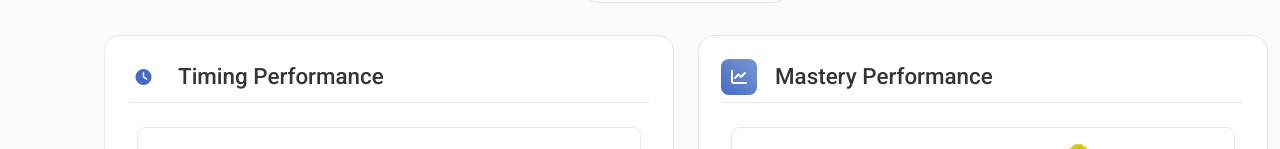
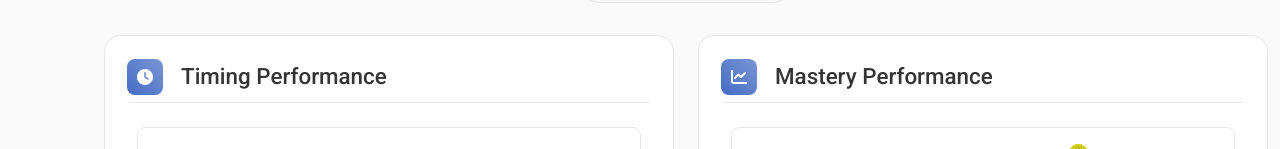
Before and after one commit to Orujhimaru/max_odyssey, a React (Vite) app: page /lab in a window 1280 px wide. Shown: the part 851-1000 px from the top of the page. Built offline with nearby package versions, Linux system fonts and the light colour scheme; sample sign-in values are in the browser's storage; a web font is replaced by a local one.

Commit message:
design: icon fix

```diff
--- a/src/pages/LabPage/LabPage.jsx
+++ b/src/pages/LabPage/LabPage.jsx
@@ -3,8 +3,6 @@ import "./LabPage.css";
 import { CalendarIcon } from "../../icons/Icons";
 import labPageIcon from "../../assets/lab_page.svg";
 import aristotleIcon from "../../assets/aristotle.svg";
-import TimingIcon from "../../assets/TimingIcon";
-import PerformanceIcon from "../../assets/PerformanceIcon";
 
 // Import score SVGs
 import scoreA from "../../assets/scoreA.svg";
@@ -920,7 +918,9 @@ const LabPage = () => {
           <div className="lab-card timing-card">
             <div className="lab-card-header">
               <div className="lab-card-icon">
-                <i className="fas fa-clock"></i>
+                <div className="insight-icon">
+                  <i className="fas fa-clock"></i>
+                </div>
               </div>
               <h2>Timing Performance</h2>
             </div>
```
